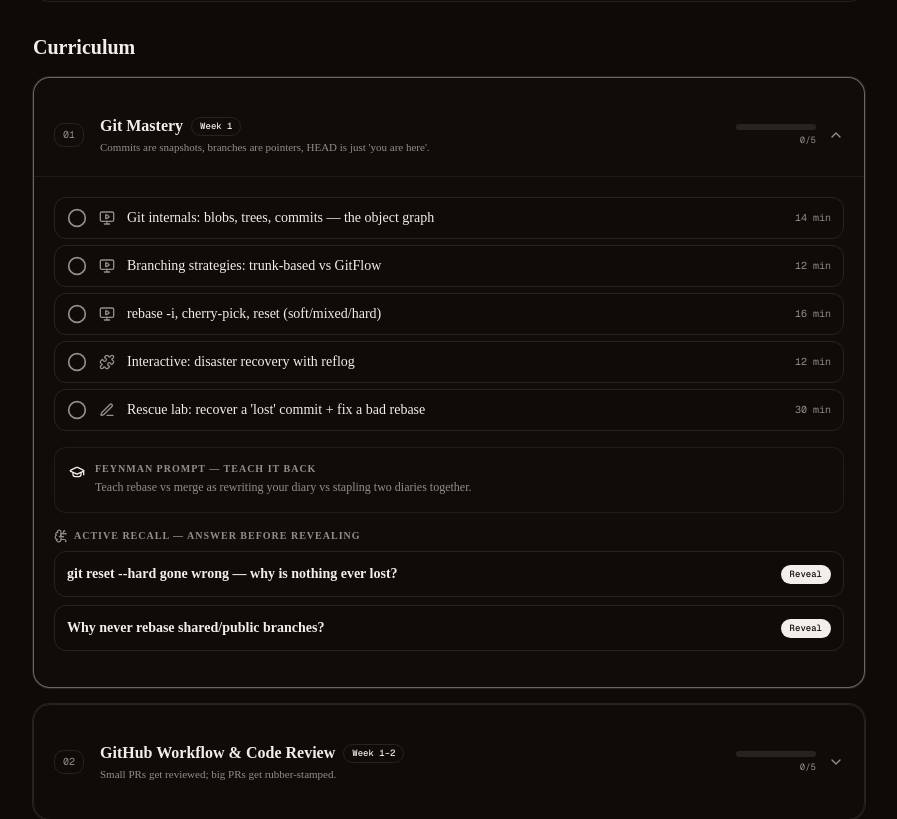
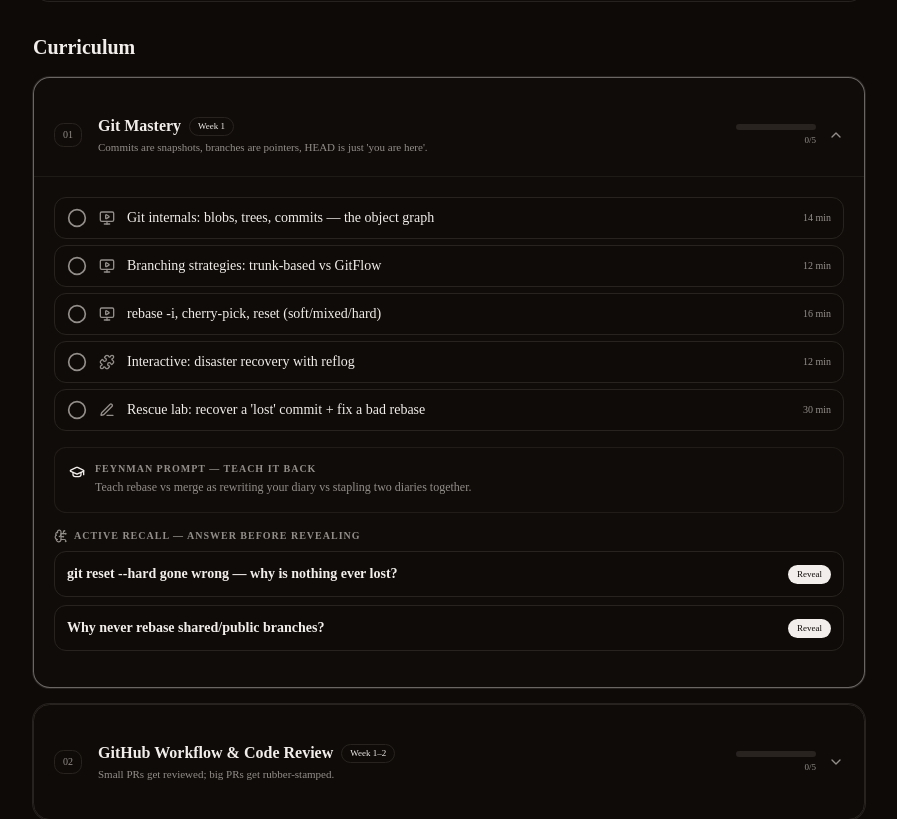
Before and after one commit to stack-shade/stack-shade.github.io, a Next.js app: page /courses/devops-git in a window 1280 px wide. Shown: the part 1364-2183 px from the top of the page, without its empty margins (191-1088 px from the left). Built offline with nearby package versions, Linux system fonts and the light colour scheme.

Commit message:
refine StackShade typography design system

```diff
--- a/src/app/globals.css
+++ b/src/app/globals.css
@@ -5,9 +5,9 @@
 @custom-variant dark (&:is(.dark *));
 
 :root {
-  --background: oklch(0.985 0.005 60); /* Soft Warm Cream */
-  --foreground: oklch(0.2 0.01 60); /* Warm Carbon/Charcoal */
-  --card: oklch(0.97 0.008 60); /* Soft Card Background */
+  --background: oklch(0.985 0.005 60);
+  --foreground: oklch(0.2 0.01 60);
+  --card: oklch(0.97 0.008 60);
   --card-foreground: oklch(0.2 0.01 60);
   --popover: oklch(0.985 0.005 60);
   --popover-foreground: oklch(0.2 0.01 60);
@@ -20,18 +20,25 @@
   --accent: oklch(0.94 0.01 60);
   --accent-foreground: oklch(0.2 0.01 60);
   --destructive: oklch(0.6 0.18 25);
-  --border: oklch(0.9 0.01 60); /* Subtle border */
+  --border: oklch(0.9 0.01 60);
   --input: oklch(0.9 0.01 60);
   --ring: oklch(0.4 0.01 60);
-  --radius: 0.75rem; /* Soft rounded corners */
+  --radius: 0.75rem;
+
+  --font-body: var(--font-sans), ui-sans-serif, system-ui, sans-serif;
+  --font-display: var(--font-display), Georgia, serif;
+  --font-mono-stack: var(--font-geist-mono), ui-monospace, SFMono-Regular, Menlo, monospace;
+  --tracking-display: -0.045em;
+  --tracking-heading: -0.025em;
+  --measure-copy: 68ch;
 }
 
 @theme inline {
   --color-background: var(--background);
   --color-foreground: var(--foreground);
-  --font-sans: var(--font-sans);
-  --font-mono: var(--font-geist-mono);
-  --font-heading: var(--font-sans);
+  --font-sans: var(--font-body);
+  --font-mono: var(--font-mono-stack);
+  --font-heading: var(--font-body);
   --color-sidebar-ring: var(--sidebar-ring);
   --color-sidebar-border: var(--sidebar-border);
   --color-sidebar-accent-foreground: var(--sidebar-accent-foreground);
@@ -73,26 +80,87 @@
 body {
   background-color: var(--background);
   overflow-x: hidden;
+  font-family: var(--font-body);
+  -webkit-font-smoothing: antialiased;
+  -moz-osx-font-smoothing: grayscale;
+  text-rendering: optimizeLegibility;
 }
 
-/* Custom scrollbar matching soft scheme */
-::-webkit-scrollbar {
-  width: 8px;
+h1, h2, h3, h4, h5, h6 { text-wrap: balance; }
+p, li, dd { text-wrap: pretty; }
+
+::selection {
+  background: color-mix(in oklch, var(--foreground) 18%, transparent);
 }
-::-webkit-scrollbar-track {
-  background: var(--background);
+
+::-webkit-scrollbar { width: 8px; }
+::-webkit-scrollbar-track { background: var(--background); }
+::-webkit-scrollbar-thumb { background: var(--border); border-radius: 9999px; }
+::-webkit-scrollbar-thumb:hover { background: var(--ring); }
+
+/* StackShade Blog: editorial technical typography */
+.stack-blog { font-family: var(--font-body); }
+.stack-blog .blog-display {
+  font-family: var(--font-display);
+  font-weight: 400;
+  letter-spacing: var(--tracking-display);
+  line-height: 0.98;
 }
-::-webkit-scrollbar-thumb {
-  background: var(--border);
-  border-radius: 9999px;
+.stack-blog .blog-heading { letter-spacing: var(--tracking-heading); line-height: 1.08; }
+.stack-blog .blog-copy {
+  max-width: var(--measure-copy);
+  font-size: 1.0625rem;
+  line-height: 1.72;
 }
-::-webkit-scrollbar-thumb:hover {
-  background: var(--ring);
+.stack-blog .blog-meta {
+  font-family: var(--font-mono-stack);
+  font-size: 0.6875rem;
+  letter-spacing: 0.055em;
+  text-transform: uppercase;
+}
+.stack-blog .blog-card-title {
+  letter-spacing: -0.032em;
+  line-height: 1.12;
+}
+
+/* StackShade Courses: precise learning-product typography */
+.stack-courses { font-family: var(--font-body); }
+.stack-courses .courses-display {
+  letter-spacing: var(--tracking-display);
+  line-height: 0.98;
+  text-wrap: balance;
+}
+.stack-courses .courses-copy {
+  max-width: 67ch;
+  font-size: 1.0625rem;
+  line-height: 1.68;
+}
+.stack-courses .courses-meta {
+  font-family: var(--font-mono-stack);
+  font-size: 0.6875rem;
+  letter-spacing: 0.045em;
+}
+.stack-courses .course-title {
+  letter-spacing: -0.025em;
+  line-height: 1.08;
+}
+
+.stack-blog code,
+.stack-courses code,
+.stack-blog .font-mono,
+.stack-courses .font-mono {
+  font-family: var(--font-mono-stack);
+}
+
+@layer base {
+  * { @apply border-border outline-ring/50; }
+  body { @apply bg-background text-foreground; }
+  html { @apply font-sans; }
 }
 
 .dark {
-  --background: oklch(0.15 0.008 60); /* Soft Dark Charcoal */
-  --foreground: oklch(0.95 0.005 60); /* Warm White */
+  --background: oklch(0.15 0.008 60);
+  --foreground: oklch(0.95 0.005 60);
   --card: oklch(0.18 0.01 60);
   --card-foreground: oklch(0.95 0.005 60);
   --popover: oklch(0.15 0.008 60);
@@ -106,19 +174,7 @@ body {
   --accent: oklch(0.22 0.01 60);
   --accent-foreground: oklch(0.95 0.005 60);
   --destructive: oklch(0.55 0.18 25);
-  --border: oklch(0.26 0.01 60); /* Warm dark border */
+  --border: oklch(0.26 0.01 60);
   --input: oklch(0.26 0.01 60);
   --ring: oklch(0.75 0.008 60);
 }
-
-@layer base {
-  * {
-    @apply border-border outline-ring/50;
-  }
-  body {
-    @apply bg-background text-foreground;
-  }
-  html {
-    @apply font-sans;
-  }
-}
```
